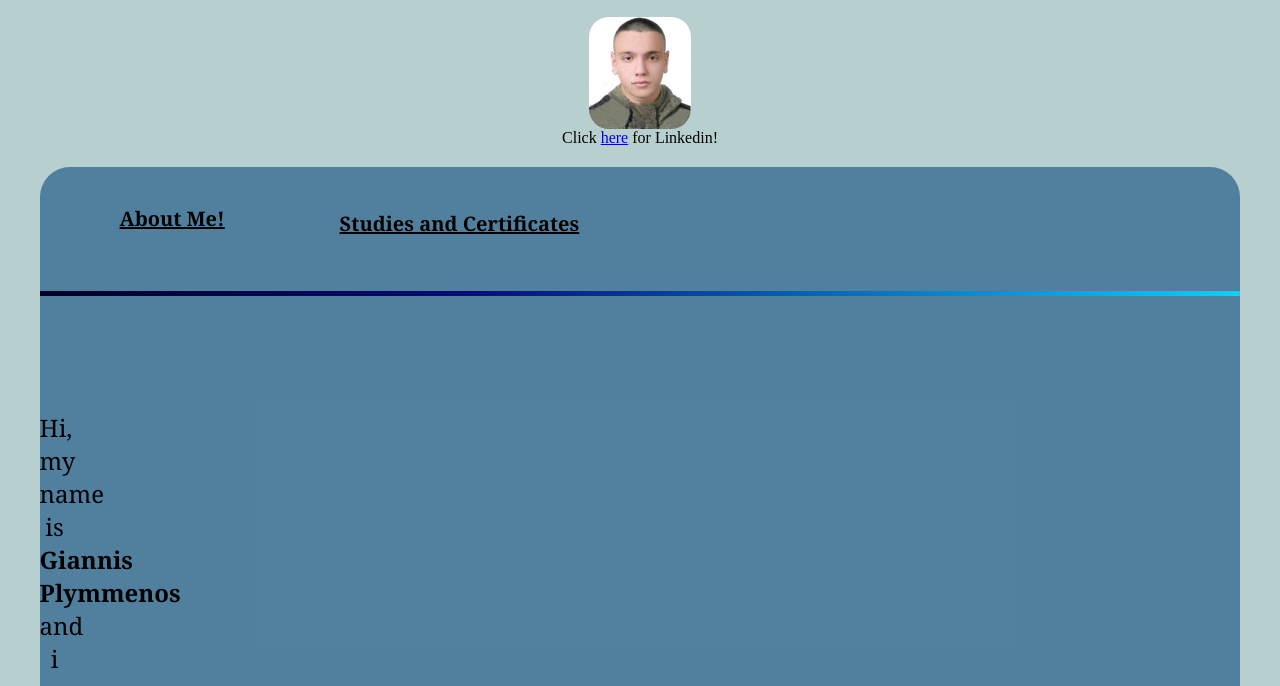
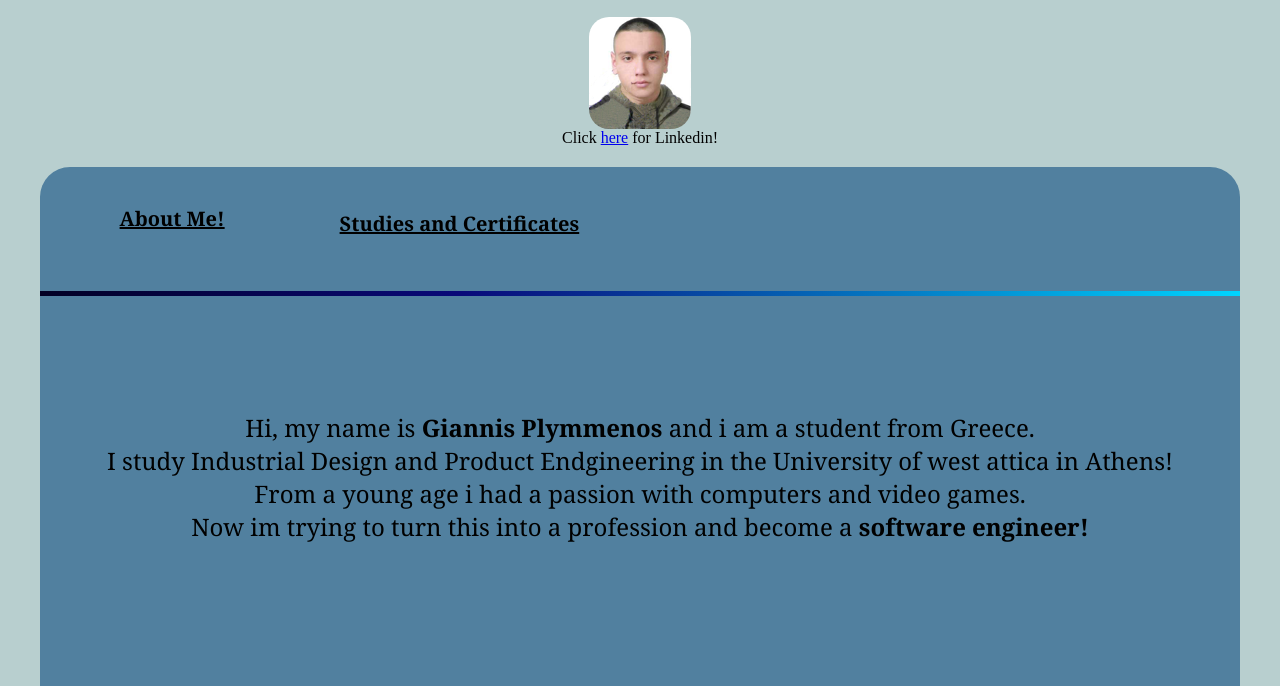
Before and after one commit to giannisPlymmenos/giannisPlymmenos.github.io, a plain HTML site: page index.html in a window 1280 px wide. Shown: the part 113-799 px from the top of the page. Drawn offline with Linux system fonts and the light colour scheme.

Commit message:
Update styles.css

```diff
--- a/styles.css
+++ b/styles.css
@@ -40,7 +40,7 @@ h2{
     top: 120px;
     font-size: 150%;
     position: relative;
-    max-width: 30px;
+    max-height: 30px;
 }
 .secondline{
     width: 100%;
```
